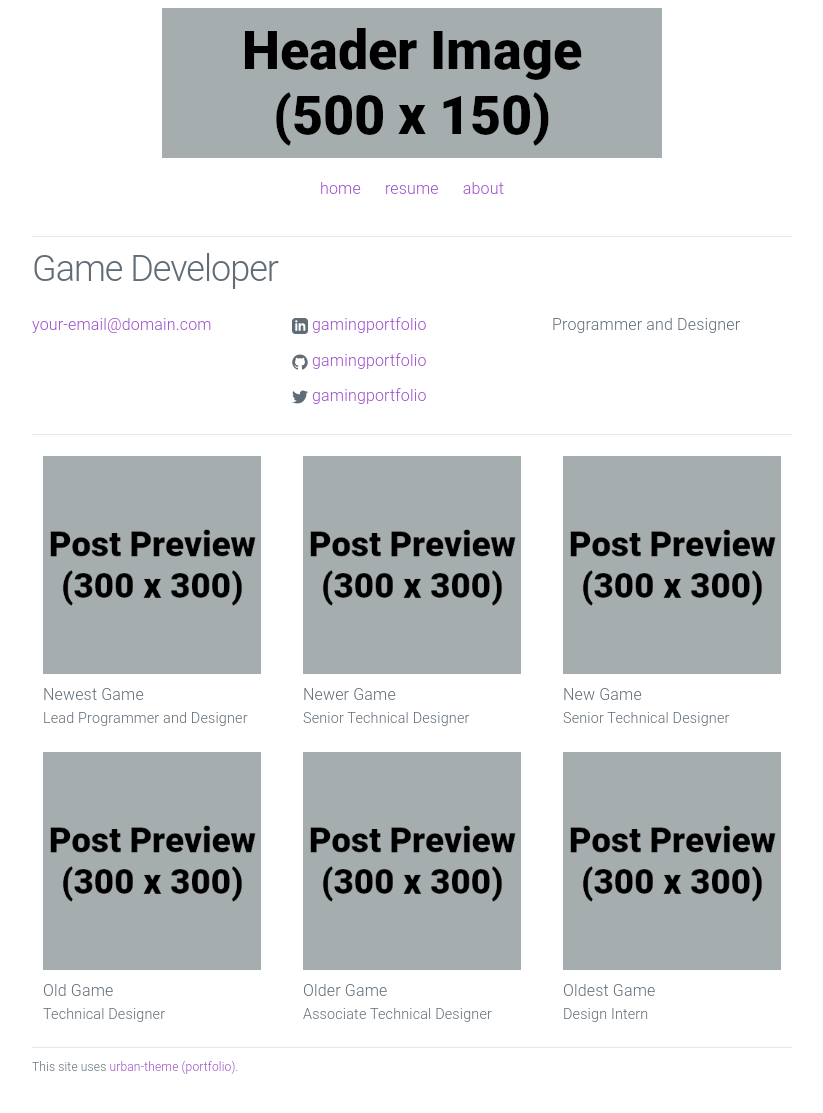
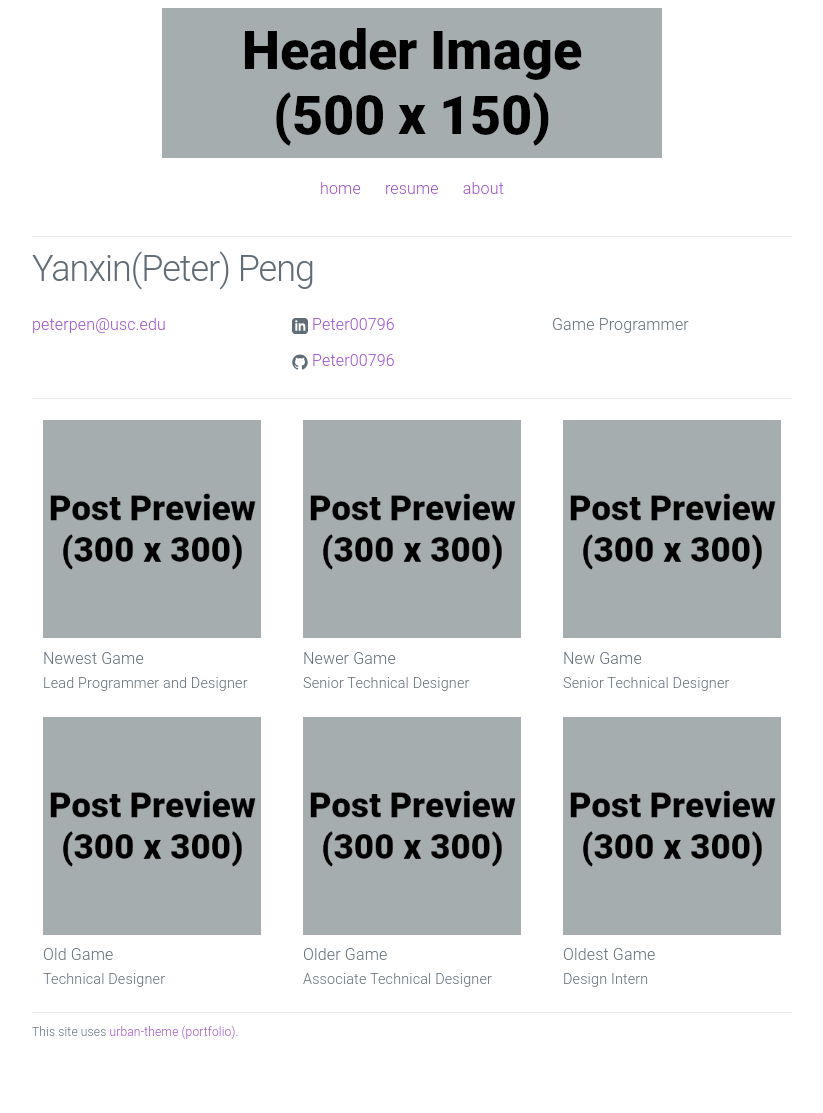
Before and after one commit to Peter00796/Peter00796.github.io, a Jekyll site: the page built from index.html, in a window 1280 px wide. Shown: the whole page, without its empty margins (228-1051 px from the left). Built offline with Jekyll 4.4.1, drawn with Linux system fonts in a browser that asks for light colours; after the commit the page ends 1077 px from its top, so only the background shows below that.

Commit message:
Update _config.yml

```diff
--- a/_config.yml
+++ b/_config.yml
@@ -1,12 +1,11 @@
 # Site settings
-title: Game Developer
-email: your-email@domain.com
+title: Yanxin(Peter) Peng
+email: peterpen@usc.edu
 description: > # keep this and put description below
-  Programmer and Designer
-url: "https://yourdomain.com" # the base hostname & protocol for your site
-linkedin_url: "https://www.linkedin.com/in/gamingportfolio"
-github_username: gamingportfolio
-twitter_username: gamingportfolio
+  Game Programmer
+url: "https://Peter00796.github.io" # the base hostname & protocol for your site
+linkedin_url: "https://www.linkedin.com/in/yanxin-peng-4456aa253/"
+github_username: Peter00796
 footer_text: "This site uses <a href='https://github.com/gamingportfolio/urban-theme-portfolio'>urban-theme (portfolio)</a>."
 
 # Build settings
```
